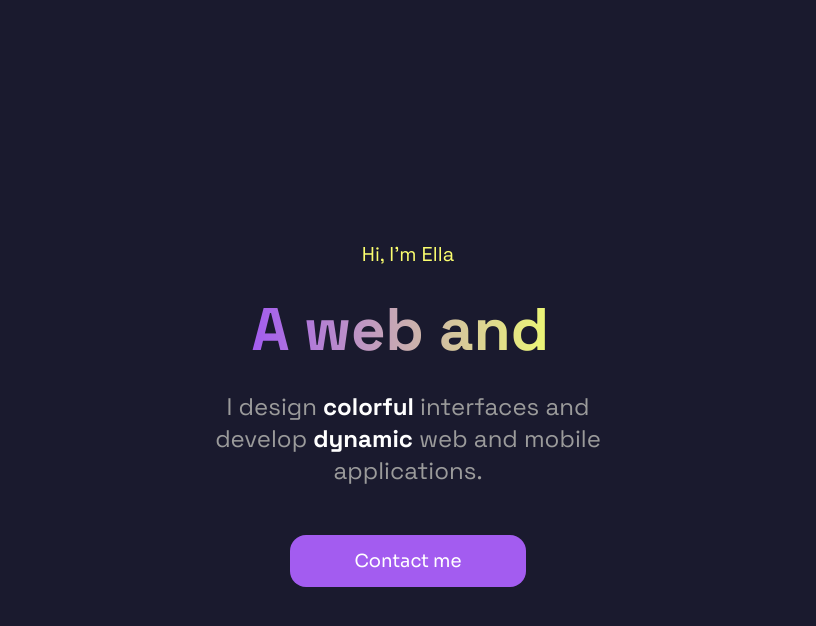
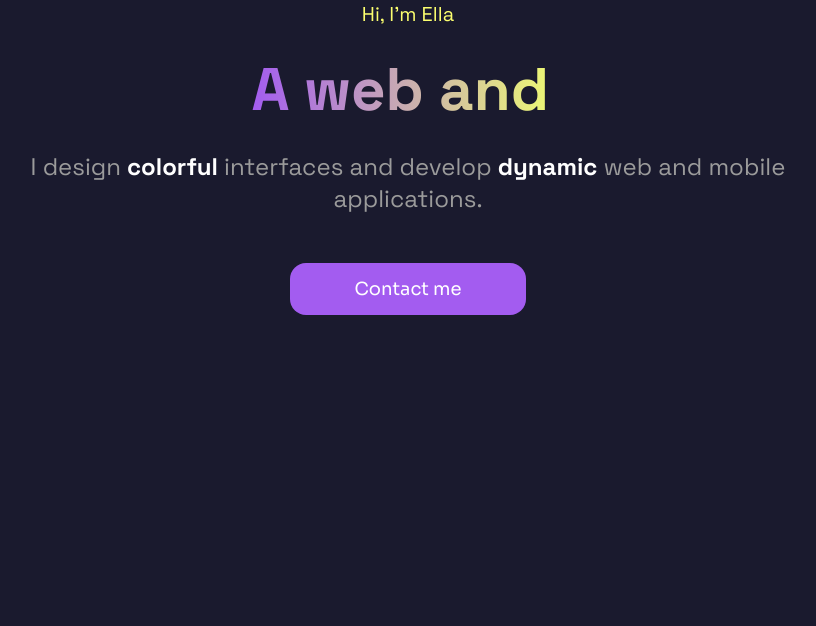
Before and after one commit to ella-emc/my-portfolio, a React (Vite) app: page / in a window 1280 px wide. Shown: the top 626 px of the page, without its empty margins (232-1048 px from the left). Built offline with nearby package versions, Linux system fonts and the light colour scheme.

Commit message:
style: :lipstick: Remove padding classes

```diff
--- a/src/components/HeroSection.tsx
+++ b/src/components/HeroSection.tsx
@@ -2,7 +2,7 @@
 
 const HeroSection = () => {
   return (
-    <section className='flex flex-col items-center justify-center py-[100px] px-16 lg:py-60 lg:px-80 gap-y-3 lg:gap-y-6'>
+    <section className='flex flex-col items-center justify-center gap-y-3 lg:gap-y-6'>
       <p className='text-accent font-space-grotesk text-base lg:text-xl'>Hi, I'm Ella</p>
       <TypeAnimation
         sequence={[
```
